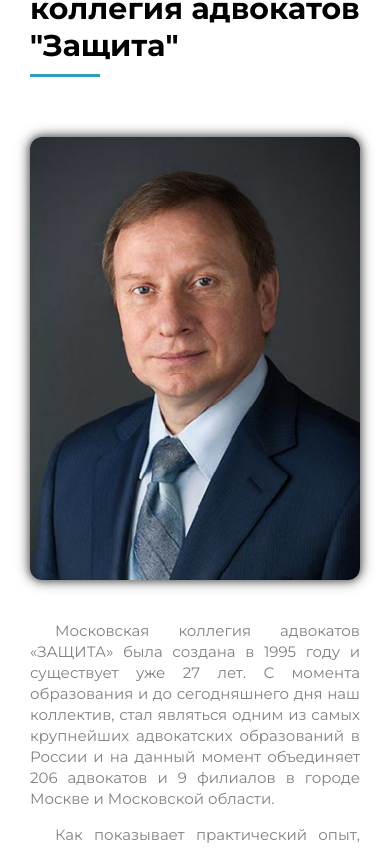
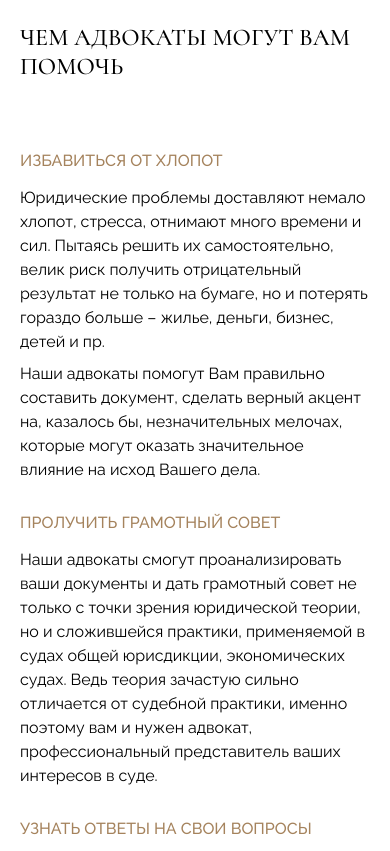
Before and after one commit to Ax51/react-site-MKA_Zaschita, a React (Create React App) app: page / in a window 390 px wide. Shown: the part 748-1599 px from the top of the page. Built offline with nearby package versions, Linux system fonts and the light colour scheme.

Commit message:
Started to make new design. Added mobile devices ready Why we page

```diff
--- a/src/App/App.css
+++ b/src/App/App.css
@@ -6,13 +6,15 @@
     rgb (0, 108, 133) (dark blue)*/
     @import url('https://fonts.googleapis.com/css2?family=Montserrat:ital,wght@0,200;0,400;0,500;0,700;1,400;1,500;1,700&display=swap');
     @import url('https://fonts.googleapis.com/css2?family=IBM+Plex+Mono:ital,wght@0,400;1,400;1,700&display=swap');
+    @import url('https://fonts.googleapis.com/css2?family=Cormorant:wght@500;600;700&family=Raleway:wght@300;400;500&display=swap');
     @import url("https://cdn.jsdelivr.net/npm/bootstrap-icons@1.7.1/font/bootstrap-icons.css");
+
 * {
     margin: 0;
     padding: 0;
 
     font-family: 'Montserrat', sans-serif;
-    font-size: 15px;
+    font-size: 16px;
     /* font-weight: 400; */
 
     --gray-color: rgb(128, 128, 128);
--- a/src/Components/Footer/Footer.js
+++ b/src/Components/Footer/Footer.js
@@ -78,6 +78,7 @@
             <div className={showAuthors === 6 ? "authors-cover-active" : "authors-cover"}
                 onClick={() => setShowAuthors(showAuthors => (showAuthors === 6) ? showAuthors = 1 : showAuthors + 1)}/>
             <div className="authors">
+                {/* <p>Автор дизайна сайта: <a href="https://www.instagram.com/uliawd/">Рыболовлева Ю.О.</a></p> */}
                 <p className={showAuthors === 6 ? "authors-names-active" : "authors-names"}>Сайт создан исключительными силами двух человек:<br/>Александром Поляковым и Максимом Устинюком</p>
             </div>
         </div>
--- /dev/null
+++ b/src/Pages/Main-page/Components/why-we/why-we.css
@@ -0,0 +1,87 @@
+.why-we {
+    margin: 150px 160px;
+}
+
+.why-we h1 {
+    text-transform: uppercase;
+    font-family: 'Cormorant', serif;
+    font-weight: 500;
+    font-size: 2rem;
+}
+
+.why-we_wrapper {
+    margin-top: 70px;
+    display: grid;
+    grid-template-columns: 1.2fr 1fr;
+    justify-content: space-between;
+    column-gap: 150px;
+}
+
+.why-we_item {
+    margin: 31px 0px 0px 72px;
+    position: relative;
+    max-width: 720px;
+}
+
+.why-we_item h2 {
+    margin-bottom: 16px;
+    text-transform: uppercase;
+    font-family: 'Raleway', sans-serif;
+    font-weight: 500;
+    font-size: 1rem;
+    color: rgb(165, 131, 93)
+}
+
+.why-we_order-num {
+    position: absolute;
+    left: -72px;
+    top: -1.2rem;
+
+    font-family: 'Raleway', sans-serif;
+    font-size: 6rem;
+    font-weight: 300;
+    color: rgba(165, 131, 93, 0.2);
+    font-feature-settings: 'pnum' on, 'lnum' on;
+}
+
+.why-we_text {
+    margin-bottom: 0.5rem;
+    font-family: 'Raleway', sans-serif;
+    font-weight: 400;
+    line-height: 1.5rem;
+}
+
+@media screen and (max-width: 1450px) {
+    .why-we_wrapper {
+        column-gap: 60px;
+    }
+}
+@media screen and (max-width: 1200px) {
+    .why-we {
+        margin: 100px 100px;
+    }
+}
+@media screen and (max-width: 1000px) {
+    .why-we_wrapper {
+        display: block;
+    }
+}
+@media screen and (max-width: 650px) {
+    .why-we {
+        margin: 100px 50px;
+    }
+    .why-we h1 {
+        font-size: 1.5rem;
+    }
+    .why-we_order-num {
+        display: none;
+    }
+    .why-we_item {
+        margin-left: unset;
+    }
+}
+@media screen and (max-width: 500px) {
+    .why-we {
+        margin: 100px 20px;
+    }
+}
--- /dev/null
+++ b/src/Pages/Main-page/Components/why-we/why-we.js
@@ -0,0 +1,48 @@
+//modules
+import React from "react";
+
+//styles
+import './why-we.css';
+
+function WhyWe() {
+    return (
+        <div className="why-we">
+            <h1>чем адвокаты могут Вам помочь</h1>
+            <div className="why-we_wrapper">
+                <div className="why-we_item">
+                    <span className="why-we_order-num">1</span>
+                    <h2>избавиться от хлопот</h2>
+                    <p className="why-we_text">
+                        Юридические проблемы доставляют немало хлопот, стресса, отнимают много времени и сил. Пытаясь решить их самостоятельно, велик риск получить отрицательный результат не только на бумаге, но и потерять гораздо больше – жилье, деньги, бизнес, детей и пр.
+                    </p>
+                    <p className="why-we_text">
+                        Наши адвокаты помогут Вам правильно составить документ, сделать верный акцент на, казалось бы, незначительных мелочах, которые могут оказать значительное влияние на исход Вашего дела.
+                    </p>
+                </div>
+                <div className="why-we_item">
+                    <span className="why-we_order-num">3</span>
+                    <h2>пролучить грамотный совет</h2>
+                    <p className="why-we_text">
+                        Наши адвокаты смогут проанализировать ваши документы и дать грамотный совет не только с точки зрения юридической теории, но и сложившейся практики, применяемой в судах общей юрисдикции, экономических судах. Ведь теория зачастую сильно отличается от судебной практики, именно поэтому вам и нужен адвокат, профессиональный представитель ваших интересов в суде.
+                    </p>
+                </div>
+                <div className="why-we_item">
+                    <span className="why-we_order-num">2</span>
+                    <h2>узнать ответы на свои вопросы</h2>
+                    <p className="why-we_text">
+                        Если Вы собираетесь открыть своё дело и при этом не заплатить лишних денег, совершить сделку на максимально выгодных для Вас условиях, например: купить квартиру, разделить имущество, дать взаймы, заключить какой-либо иной договор – заранее обратитесь к адвокату, получите юридическую консультацию и разъяснения по правовым вопросам.
+                    </p>
+                </div>
+                <div className="why-we_item">
+                    <span className="why-we_order-num">4</span>
+                    <h2>Быстро собрать документы</h2>
+                    <p className="why-we_text">
+                        У адвокатов есть "суперспособность" — запрашивать документы (адвокатский запрос), даже если их не хотят отдавать. В этом случае обычный юрист может получить их только через суд.
+                    </p>
+                </div>
+            </div>
+        </div>
+    )
+}
+
+export default WhyWe
--- a/src/Pages/Main-page/Main-page.js
+++ b/src/Pages/Main-page/Main-page.js
@@ -3,6 +3,7 @@
 
 // Components
 import Greet from "./Components/Greet/Greet";
+import WhyWe from "./Components/why-we/why-we";
 import Speech from "./Components/Speech/Speech";
 import Carousel from "./Components/Carousel/Carousel";
 import Infographics from "./Components/Infographics/Infographics";
@@ -16,7 +17,8 @@
         <div className="main-page">
             <main>
                 <Greet/>
-                <Speech/>
+                {/* <Speech/> */}
+                <WhyWe/>
                 <Carousel
                     buisnessActive={buisnessActive}
                     setBuisnessActive={setBuisnessActive}/>
```
